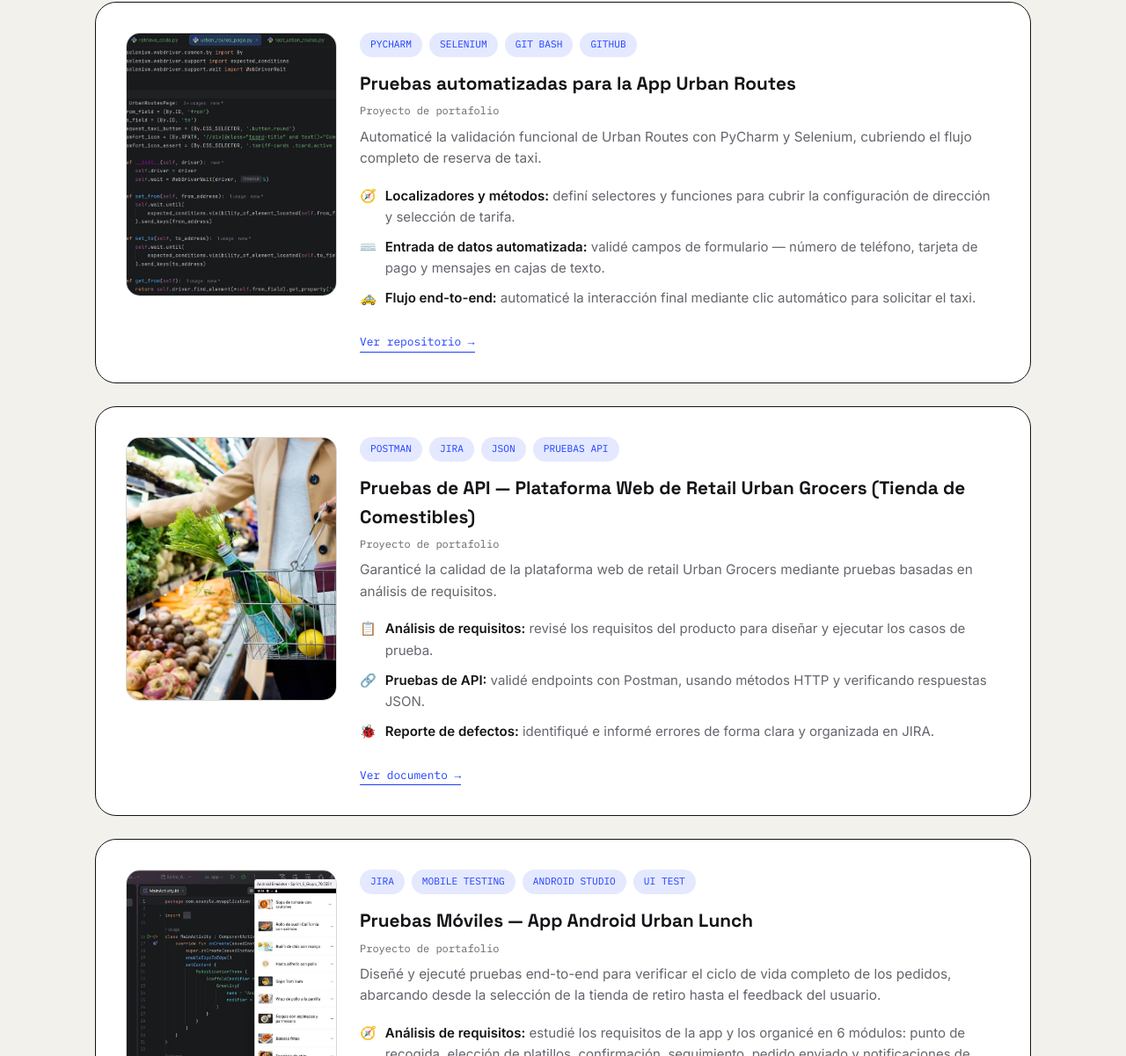
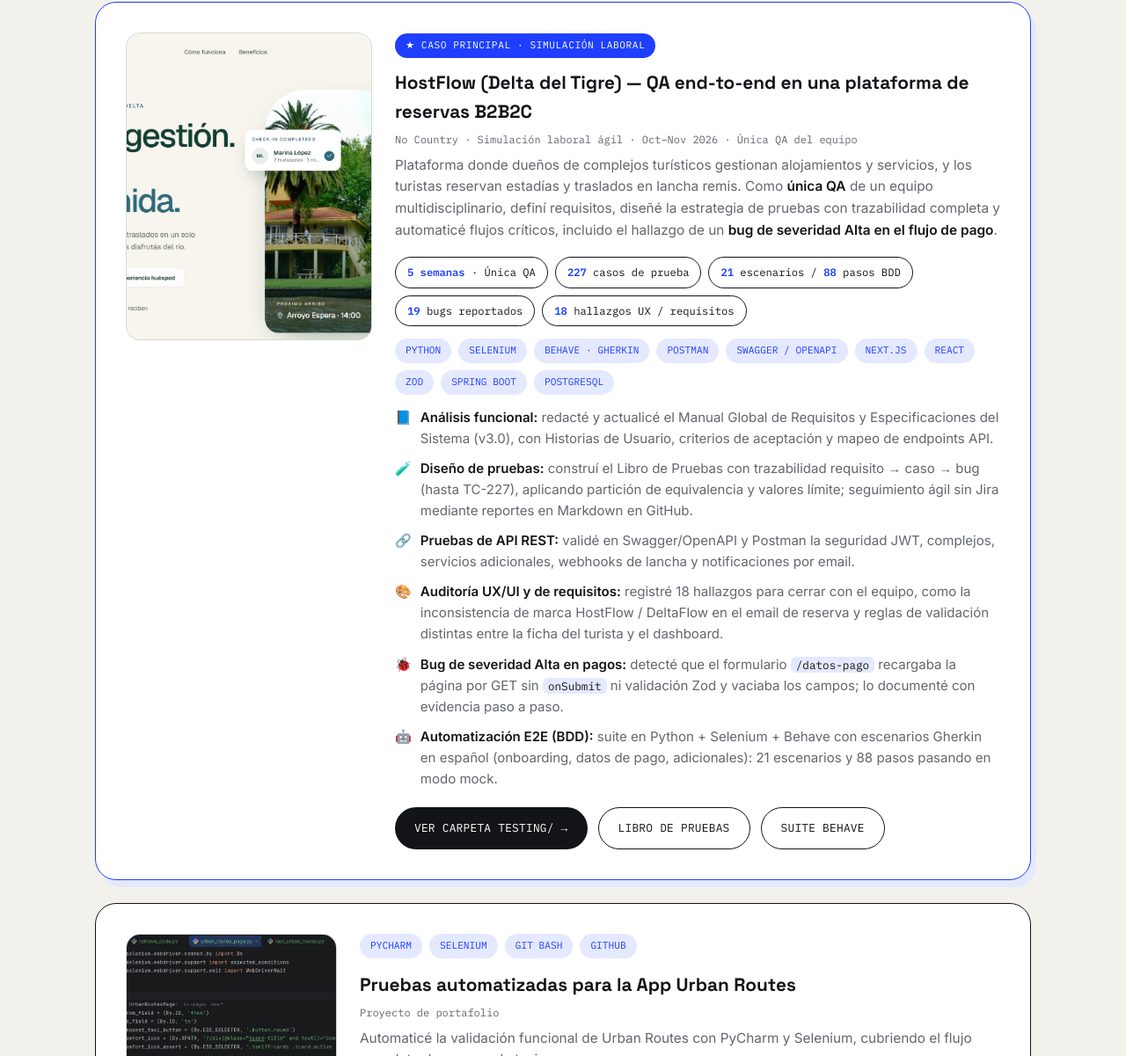
Before and after one commit to kdtrujillor-gif/github.io, a plain HTML site: page index.html in a window 1280 px wide. Shown: the part 2079-3280 px from the top of the page at 88% size. Drawn offline with Linux system fonts and the light colour scheme.

Commit message:
Actualiza contenido del portafolio

```diff
--- a/css/styles.css
+++ b/css/styles.css
@@ -1,4 +1,4 @@
-  :root{
+:root{
     --bg:#F2F1EC;
     --surface:#FFFFFF;
     --ink:#131417;
@@ -98,6 +98,18 @@
   .work-card ul li b{color:var(--ink); font-weight:600;}
   .work-link{margin-top:18px; display:inline-flex; gap:6px; font-family:var(--mono); font-size:0.8rem; color:var(--blue); border-bottom:1.5px solid var(--blue);}
 
+  /* ---- Proyecto destacado (HostFlow) ---- */
+  .work-card--featured{grid-template-columns:280px 1fr; border-color:var(--blue); box-shadow:6px 8px 0 var(--blue-soft);}
+  .work-card--featured:hover{box-shadow:8px 10px 0 var(--blue-soft);}
+  .work-card--featured .work-thumb{position:sticky; top:96px;}
+  .featured-label{display:inline-block; font-family:var(--mono); font-size:0.7rem; text-transform:uppercase; letter-spacing:.05em; background:var(--blue); color:#fff; padding:5px 12px; border-radius:999px; margin-bottom:12px;}
+  .work-card .desc b{color:var(--ink); font-weight:600;}
+  .metric-chips{display:flex; flex-wrap:wrap; gap:8px; margin-bottom:14px;}
+  .metric-chip{font-family:var(--mono); font-size:0.76rem; padding:7px 13px; border-radius:999px; border:1.5px solid var(--ink); color:var(--ink); background:var(--surface);}
+  .metric-chip b{color:var(--blue); font-weight:600;}
+  .work-card code{font-family:var(--mono); font-size:0.84em; background:var(--blue-soft); color:var(--ink); padding:1px 6px; border-radius:6px;}
+  .work-actions{display:flex; flex-wrap:wrap; gap:12px; margin-top:20px;}
+
   .more-note{margin-top:22px; font-family:var(--mono); font-size:0.85rem; color:var(--ink-soft); text-align:center; padding:18px; border-top:1.5px dashed var(--line-soft);}
 
   /* ---------------- TRAYECTORIA (secondary, compact) ---------------- */
@@ -131,6 +143,8 @@
     .about-grid{grid-template-columns:1fr;}
     .work-card{grid-template-columns:1fr;}
     .work-thumb{max-width:220px;}
+    .work-card--featured{grid-template-columns:1fr;}
+    .work-card--featured .work-thumb{position:static; max-width:100%; aspect-ratio:16/10;}
     .tray-cols{grid-template-columns:1fr;}
     .tray-item{grid-template-columns:1fr; gap:2px;}
     nav.links{position:fixed; top:70px; left:0; right:0; bottom:0; background:var(--bg); transform:translateX(100%); transition:transform .3s ease; padding:30px 28px;}
--- a/index.html
+++ b/index.html
@@ -91,6 +91,9 @@
             <span class="chip">Pruebas de regresión</span>
             <span class="chip">Mobile Testing</span>
             <span class="chip">Selenium</span>
+            <span class="chip">Python</span>
+            <span class="chip">Behave (BDD)</span>
+            <span class="chip">Gherkin</span>
           </div>
         </div>
         <div class="toolkit-group">
@@ -141,6 +144,48 @@
       </div>
 
       <div class="work-grid">
+
+        <!-- ============ HOSTFLOW — PROYECTO DESTACADO ============ -->
+        <article class="work-card work-card--featured reveal">
+          <div class="work-thumb">
+            <img src="images/hostflow-libro-pruebas.PNG" alt="Captura del Libro de Pruebas de HostFlow con trazabilidad de requisitos, casos de prueba y bugs">
+          </div>
+          <div>
+            <span class="featured-label">★ Caso principal · Simulación laboral</span>
+            <h3>HostFlow (Delta del Tigre) — QA end-to-end en una plataforma de reservas B2B2C</h3>
+            <div class="meta">No Country · Simulación laboral ágil · Oct–Nov 2026 · Única QA del equipo</div>
+
+            <p class="desc">Plataforma donde dueños de complejos turísticos gestionan alojamientos y servicios, y los turistas reservan estadías y traslados en lancha remis. Como <b>única QA</b> de un equipo multidisciplinario, definí requisitos, diseñé la estrategia de pruebas con trazabilidad completa y automaticé flujos críticos, incluido el hallazgo de un <b>bug de severidad Alta en el flujo de pago</b>.</p>
+
+            <div class="metric-chips">
+              <span class="metric-chip"><b>5 semanas</b> · Única QA</span>
+              <span class="metric-chip"><b>227</b> casos de prueba</span>
+              <span class="metric-chip"><b>21</b> escenarios / <b>88</b> pasos BDD</span>
+              <span class="metric-chip"><b>19</b> bugs reportados</span>
+              <span class="metric-chip"><b>18</b> hallazgos UX / requisitos</span>
+            </div>
+
+            <div class="work-tags">
+              <span class="work-tag">Python</span><span class="work-tag">Selenium</span><span class="work-tag">Behave · Gherkin</span><span class="work-tag">Postman</span><span class="work-tag">Swagger / OpenAPI</span><span class="work-tag">Next.js</span><span class="work-tag">React</span><span class="work-tag">Zod</span><span class="work-tag">Spring Boot</span><span class="work-tag">PostgreSQL</span>
+            </div>
+
+            <ul>
+              <li>📘 <span><b>Análisis funcional:</b> redacté y actualicé el Manual Global de Requisitos y Especificaciones del Sistema (v3.0), con Historias de Usuario, criterios de aceptación y mapeo de endpoints API.</span></li>
+              <li>🧪 <span><b>Diseño de pruebas:</b> construí el Libro de Pruebas con trazabilidad requisito → caso → bug (hasta TC-227), aplicando partición de equivalencia y valores límite; seguimiento ágil sin Jira mediante reportes en Markdown en GitHub.</span></li>
+              <li>🔗 <span><b>Pruebas de API REST:</b> validé en Swagger/OpenAPI y Postman la seguridad JWT, complejos, servicios adicionales, webhooks de lancha y notificaciones por email.</span></li>
+              <li>🎨 <span><b>Auditoría UX/UI y de requisitos:</b> registré 18 hallazgos para cerrar con el equipo, como la inconsistencia de marca HostFlow / DeltaFlow en el email de reserva y reglas de validación distintas entre la ficha del turista y el dashboard.</span></li>
+              <li>🐞 <span><b>Bug de severidad Alta en pagos:</b> detecté que el formulario <code>/datos-pago</code> recargaba la página por GET sin <code>onSubmit</code> ni validación Zod y vaciaba los campos; lo documenté con evidencia paso a paso.</span></li>
+              <li>🤖 <span><b>Automatización E2E (BDD):</b> suite en Python + Selenium + Behave con escenarios Gherkin en español (onboarding, datos de pago, adicionales): 21 escenarios y 88 pasos pasando en modo mock.</span></li>
+            </ul>
+
+            <div class="work-actions">
+              <a href="https://github.com/No-Country-simulation/s10-26equipo-4-delta-del-tigre/tree/dev/testing" target="_blank" rel="noopener" class="btn btn-primary">Ver carpeta testing/ →</a>
+              <a href="https://docs.google.com/spreadsheets/d/1zyUAGHuR8GOqKA3KYheYx68xpC7a4x2O/edit?usp=sharing" target="_blank" rel="noopener" class="btn btn-outline">Libro de Pruebas</a>
+              <a href="https://github.com/No-Country-simulation/s10-26equipo-4-delta-del-tigre/tree/dev/testing/features" target="_blank" rel="noopener" class="btn btn-outline">Suite Behave</a>
+            </div>
+          </div>
+        </article>
+
         <article class="work-card reveal">
           <div class="work-thumb"><img src="images/proyecto-automatizacion.jpg" alt="Captura del proyecto de automatización Urban Routes"></div>
           <div>
```
Also changed, not shown: images/hostflow-libro-pruebas.png (added).
